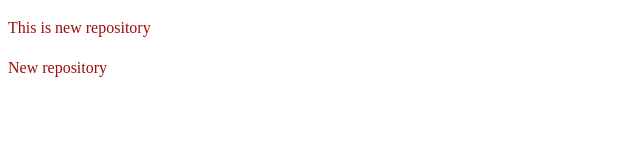
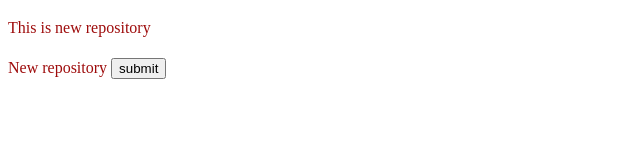
Before and after one commit to UdaySharma-0/LocalRepository, a plain HTML site: page index.html in a window 1280 px wide. Shown: the whole page, without its empty margins (0-640 px from the left). Drawn offline with Linux system fonts and the light colour scheme.

Commit message:
Added button

```diff
--- a/index.html
+++ b/index.html
@@ -8,6 +8,6 @@
 </head>
 <body>
     <p>This is new repository</p>
-    <p>New repository</p>
+    <p>New repository  <button type="button">submit</button></p>
 </body>
 </html>
```
